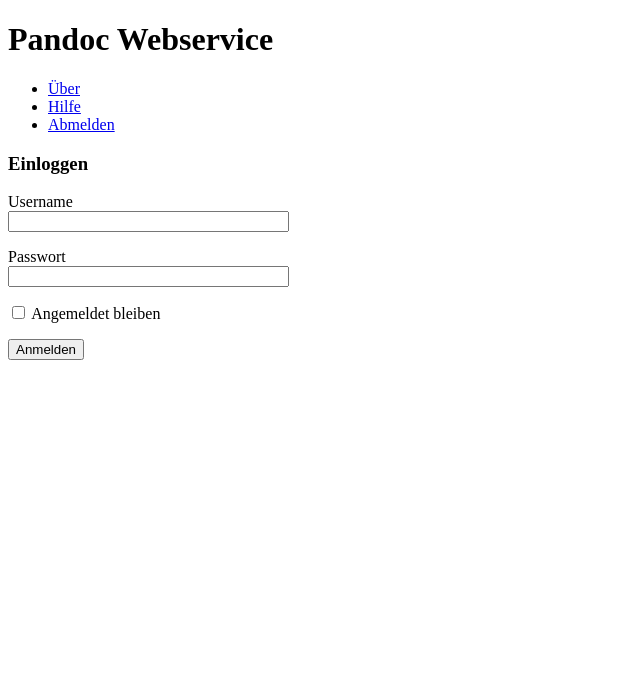
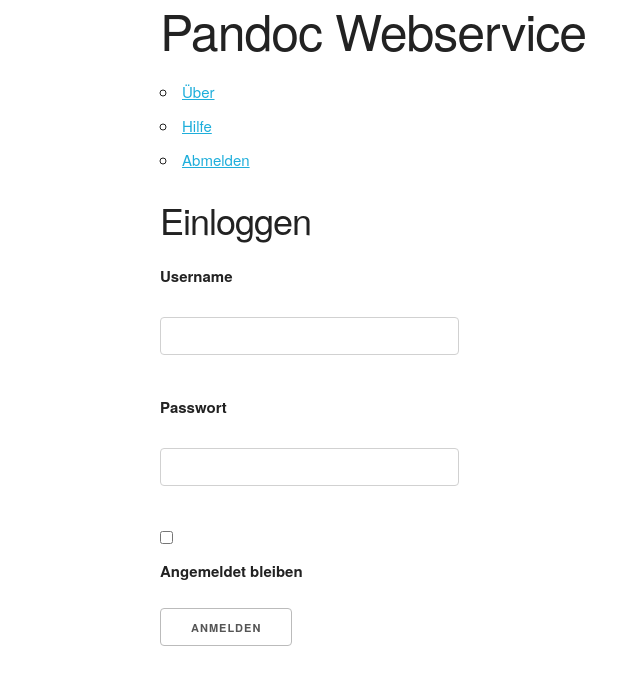
Before and after one commit to jadolan/pandoc_webservice, a Flask app: page /login in a window 1280 px wide. Shown: the top 685 px of the page, without its empty margins (0-640 px from the left). Run offline with Flask 2, Linux system fonts and the light colour scheme.

Commit message:
add skeleton.css

```diff
--- /dev/null
+++ b/app/static/css/skeleton.css
@@ -0,0 +1,418 @@
+/*
+* Skeleton V2.0.4
+* Copyright 2014, Dave Gamache
+* www.getskeleton.com
+* Free to use under the MIT license.
+* http://www.opensource.org/licenses/mit-license.php
+* 12/29/2014
+*/
+
+
+/* Table of contents
+––––––––––––––––––––––––––––––––––––––––––––––––––
+- Grid
+- Base Styles
+- Typography
+- Links
+- Buttons
+- Forms
+- Lists
+- Code
+- Tables
+- Spacing
+- Utilities
+- Clearing
+- Media Queries
+*/
+
+
+/* Grid
+–––––––––––––––––––––––––––––––––––––––––––––––––– */
+.container {
+  position: relative;
+  width: 100%;
+  max-width: 960px;
+  margin: 0 auto;
+  padding: 0 20px;
+  box-sizing: border-box; }
+.column,
+.columns {
+  width: 100%;
+  float: left;
+  box-sizing: border-box; }
+
+/* For devices larger than 400px */
+@media (min-width: 400px) {
+  .container {
+    width: 85%;
+    padding: 0; }
+}
+
+/* For devices larger than 550px */
+@media (min-width: 550px) {
+  .container {
+    width: 80%; }
+  .column,
+  .columns {
+    margin-left: 4%; }
+  .column:first-child,
+  .columns:first-child {
+    margin-left: 0; }
+
+  .one.column,
+  .one.columns                    { width: 4.66666666667%; }
+  .two.columns                    { width: 13.3333333333%; }
+  .three.columns                  { width: 22%;            }
+  .four.columns                   { width: 30.6666666667%; }
+  .five.columns                   { width: 39.3333333333%; }
+  .six.columns                    { width: 48%;            }
+  .seven.columns                  { width: 56.6666666667%; }
+  .eight.columns                  { width: 65.3333333333%; }
+  .nine.columns                   { width: 74.0%;          }
+  .ten.columns                    { width: 82.6666666667%; }
+  .eleven.columns                 { width: 91.3333333333%; }
+  .twelve.columns                 { width: 100%; margin-left: 0; }
+
+  .one-third.column               { width: 30.6666666667%; }
+  .two-thirds.column              { width: 65.3333333333%; }
+
+  .one-half.column                { width: 48%; }
+
+  /* Offsets */
+  .offset-by-one.column,
+  .offset-by-one.columns          { margin-left: 8.66666666667%; }
+  .offset-by-two.column,
+  .offset-by-two.columns          { margin-left: 17.3333333333%; }
+  .offset-by-three.column,
+  .offset-by-three.columns        { margin-left: 26%;            }
+  .offset-by-four.column,
+  .offset-by-four.columns         { margin-left: 34.6666666667%; }
+  .offset-by-five.column,
+  .offset-by-five.columns         { margin-left: 43.3333333333%; }
+  .offset-by-six.column,
+  .offset-by-six.columns          { margin-left: 52%;            }
+  .offset-by-seven.column,
+  .offset-by-seven.columns        { margin-left: 60.6666666667%; }
+  .offset-by-eight.column,
+  .offset-by-eight.columns        { margin-left: 69.3333333333%; }
+  .offset-by-nine.column,
+  .offset-by-nine.columns         { margin-left: 78.0%;          }
+  .offset-by-ten.column,
+  .offset-by-ten.columns          { margin-left: 86.6666666667%; }
+  .offset-by-eleven.column,
+  .offset-by-eleven.columns       { margin-left: 95.3333333333%; }
+
+  .offset-by-one-third.column,
+  .offset-by-one-third.columns    { margin-left: 34.6666666667%; }
+  .offset-by-two-thirds.column,
+  .offset-by-two-thirds.columns   { margin-left: 69.3333333333%; }
+
+  .offset-by-one-half.column,
+  .offset-by-one-half.columns     { margin-left: 52%; }
+
+}
+
+
+/* Base Styles
+–––––––––––––––––––––––––––––––––––––––––––––––––– */
+/* NOTE
+html is set to 62.5% so that all the REM measurements throughout Skeleton
+are based on 10px sizing. So basically 1.5rem = 15px :) */
+html {
+  font-size: 62.5%; }
+body {
+  font-size: 1.5em; /* currently ems cause chrome bug misinterpreting rems on body element */
+  line-height: 1.6;
+  font-weight: 400;
+  font-family: "Raleway", "HelveticaNeue", "Helvetica Neue", Helvetica, Arial, sans-serif;
+  color: #222; }
+
+
+/* Typography
+–––––––––––––––––––––––––––––––––––––––––––––––––– */
+h1, h2, h3, h4, h5, h6 {
+  margin-top: 0;
+  margin-bottom: 2rem;
+  font-weight: 300; }
+h1 { font-size: 4.0rem; line-height: 1.2;  letter-spacing: -.1rem;}
+h2 { font-size: 3.6rem; line-height: 1.25; letter-spacing: -.1rem; }
+h3 { font-size: 3.0rem; line-height: 1.3;  letter-spacing: -.1rem; }
+h4 { font-size: 2.4rem; line-height: 1.35; letter-spacing: -.08rem; }
+h5 { font-size: 1.8rem; line-height: 1.5;  letter-spacing: -.05rem; }
+h6 { font-size: 1.5rem; line-height: 1.6;  letter-spacing: 0; }
+
+/* Larger than phablet */
+@media (min-width: 550px) {
+  h1 { font-size: 5.0rem; }
+  h2 { font-size: 4.2rem; }
+  h3 { font-size: 3.6rem; }
+  h4 { font-size: 3.0rem; }
+  h5 { font-size: 2.4rem; }
+  h6 { font-size: 1.5rem; }
+}
+
+p {
+  margin-top: 0; }
+
+
+/* Links
+–––––––––––––––––––––––––––––––––––––––––––––––––– */
+a {
+  color: #1EAEDB; }
+a:hover {
+  color: #0FA0CE; }
+
+
+/* Buttons
+–––––––––––––––––––––––––––––––––––––––––––––––––– */
+.button,
+button,
+input[type="submit"],
+input[type="reset"],
+input[type="button"] {
+  display: inline-block;
+  height: 38px;
+  padding: 0 30px;
+  color: #555;
+  text-align: center;
+  font-size: 11px;
+  font-weight: 600;
+  line-height: 38px;
+  letter-spacing: .1rem;
+  text-transform: uppercase;
+  text-decoration: none;
+  white-space: nowrap;
+  background-color: transparent;
+  border-radius: 4px;
+  border: 1px solid #bbb;
+  cursor: pointer;
+  box-sizing: border-box; }
+.button:hover,
+button:hover,
+input[type="submit"]:hover,
+input[type="reset"]:hover,
+input[type="button"]:hover,
+.button:focus,
+button:focus,
+input[type="submit"]:focus,
+input[type="reset"]:focus,
+input[type="button"]:focus {
+  color: #333;
+  border-color: #888;
+  outline: 0; }
+.button.button-primary,
+button.button-primary,
+input[type="submit"].button-primary,
+input[type="reset"].button-primary,
+input[type="button"].button-primary {
+  color: #FFF;
+  background-color: #33C3F0;
+  border-color: #33C3F0; }
+.button.button-primary:hover,
+button.button-primary:hover,
+input[type="submit"].button-primary:hover,
+input[type="reset"].button-primary:hover,
+input[type="button"].button-primary:hover,
+.button.button-primary:focus,
+button.button-primary:focus,
+input[type="submit"].button-primary:focus,
+input[type="reset"].button-primary:focus,
+input[type="button"].button-primary:focus {
+  color: #FFF;
+  background-color: #1EAEDB;
+  border-color: #1EAEDB; }
+
+
+/* Forms
+–––––––––––––––––––––––––––––––––––––––––––––––––– */
+input[type="email"],
+input[type="number"],
+input[type="search"],
+input[type="text"],
+input[type="tel"],
+input[type="url"],
+input[type="password"],
+textarea,
+select {
+  height: 38px;
+  padding: 6px 10px; /* The 6px vertically centers text on FF, ignored by Webkit */
+  background-color: #fff;
+  border: 1px solid #D1D1D1;
+  border-radius: 4px;
+  box-shadow: none;
+  box-sizing: border-box; }
+/* Removes awkward default styles on some inputs for iOS */
+input[type="email"],
+input[type="number"],
+input[type="search"],
+input[type="text"],
+input[type="tel"],
+input[type="url"],
+input[type="password"],
+textarea {
+  -webkit-appearance: none;
+     -moz-appearance: none;
+          appearance: none; }
+textarea {
+  min-height: 65px;
+  padding-top: 6px;
+  padding-bottom: 6px; }
+input[type="email"]:focus,
+input[type="number"]:focus,
+input[type="search"]:focus,
+input[type="text"]:focus,
+input[type="tel"]:focus,
+input[type="url"]:focus,
+input[type="password"]:focus,
+textarea:focus,
+select:focus {
+  border: 1px solid #33C3F0;
+  outline: 0; }
+label,
+legend {
+  display: block;
+  margin-bottom: .5rem;
+  font-weight: 600; }
+fieldset {
+  padding: 0;
+  border-width: 0; }
+input[type="checkbox"],
+input[type="radio"] {
+  display: inline; }
+label > .label-body {
+  display: inline-block;
+  margin-left: .5rem;
+  font-weight: normal; }
+
+
+/* Lists
+–––––––––––––––––––––––––––––––––––––––––––––––––– */
+ul {
+  list-style: circle inside; }
+ol {
+  list-style: decimal inside; }
+ol, ul {
+  padding-left: 0;
+  margin-top: 0; }
+ul ul,
+ul ol,
+ol ol,
+ol ul {
+  margin: 1.5rem 0 1.5rem 3rem;
+  font-size: 90%; }
+li {
+  margin-bottom: 1rem; }
+
+
+/* Code
+–––––––––––––––––––––––––––––––––––––––––––––––––– */
+code {
+  padding: .2rem .5rem;
+  margin: 0 .2rem;
+  font-size: 90%;
+  white-space: nowrap;
+  background: #F1F1F1;
+  border: 1px solid #E1E1E1;
+  border-radius: 4px; }
+pre > code {
+  display: block;
+  padding: 1rem 1.5rem;
+  white-space: pre; }
+
+
+/* Tables
+–––––––––––––––––––––––––––––––––––––––––––––––––– */
+th,
+td {
+  padding: 12px 15px;
+  text-align: left;
+  border-bottom: 1px solid #E1E1E1; }
+th:first-child,
+td:first-child {
+  padding-left: 0; }
+th:last-child,
+td:last-child {
+  padding-right: 0; }
+
+
+/* Spacing
+–––––––––––––––––––––––––––––––––––––––––––––––––– */
+button,
+.button {
+  margin-bottom: 1rem; }
+input,
+textarea,
+select,
+fieldset {
+  margin-bottom: 1.5rem; }
+pre,
+blockquote,
+dl,
+figure,
+table,
+p,
+ul,
+ol,
+form {
+  margin-bottom: 2.5rem; }
+
+
+/* Utilities
+–––––––––––––––––––––––––––––––––––––––––––––––––– */
+.u-full-width {
+  width: 100%;
+  box-sizing: border-box; }
+.u-max-full-width {
+  max-width: 100%;
+  box-sizing: border-box; }
+.u-pull-right {
+  float: right; }
+.u-pull-left {
+  float: left; }
+
+
+/* Misc
+–––––––––––––––––––––––––––––––––––––––––––––––––– */
+hr {
+  margin-top: 3rem;
+  margin-bottom: 3.5rem;
+  border-width: 0;
+  border-top: 1px solid #E1E1E1; }
+
+
+/* Clearing
+–––––––––––––––––––––––––––––––––––––––––––––––––– */
+
+/* Self Clearing Goodness */
+.container:after,
+.row:after,
+.u-cf {
+  content: "";
+  display: table;
+  clear: both; }
+
+
+/* Media Queries
+–––––––––––––––––––––––––––––––––––––––––––––––––– */
+/*
+Note: The best way to structure the use of media queries is to create the queries
+near the relevant code. For example, if you wanted to change the styles for buttons
+on small devices, paste the mobile query code up in the buttons section and style it
+there.
+*/
+
+
+/* Larger than mobile */
+@media (min-width: 400px) {}
+
+/* Larger than phablet (also point when grid becomes active) */
+@media (min-width: 550px) {}
+
+/* Larger than tablet */
+@media (min-width: 750px) {}
+
+/* Larger than desktop */
+@media (min-width: 1000px) {}
+
+/* Larger than Desktop HD */
+@media (min-width: 1200px) {}
--- a/app/templates/base.html
+++ b/app/templates/base.html
@@ -1,14 +1,20 @@
 <!DOCTYPE html>
 <html>
+
 <head>
     <meta charset='utf-8'>
     <meta name='description' content=''>
     <meta name='author' content='Jana Dolan'>
     <meta name='viewport' content='width=device-width, initial-scale=1'>
     <title>{{ title }}</title>
+    <link rel='stylesheet' type='text/css' href='../static/css/normalize.css' />
+    <link rel='stylesheet' type='text/css' href='../static/css/skeleton.css' />
+    <link rel='stylesheet' type='text/css' href='../static/css/style.css' />
 </head>
+
 <body>
-        <header>
+    <div class='container'>
+        <header class='row header'>
             <div class='label'>
                 <h1 class='title'>Pandoc Webservice</h1>
                 <nav class='navigation'>
@@ -26,11 +32,13 @@
                 </nav>
             </div>
         </header>
-        <main class='content'>
+    </div>
+    <main class='row content'>
         {% block content %}
         {% endblock %}
     </main>
-        <footer>
+    <footer class='row footer'>
     </footer>
 </body>
+
 </html>
--- a/app/templates/index.html
+++ b/app/templates/index.html
@@ -1,6 +1,7 @@
 {% extends 'base.html' %}
 
 {% block content %}
+<div class='container'>
     <div id='instruction'>
         <h3>Anleitung</h3>
         <p>.md-Datei hochladen, mögliche weitere Konfiguration, ...</p>
@@ -8,4 +9,5 @@
     <div id='conversion'>
         ## Dies ist ein Platzhalter
     </div>
+</div>
 {% endblock %}
--- a/app/templates/login.html
+++ b/app/templates/login.html
@@ -1,6 +1,7 @@
 {% extends 'base.html' %}
 
 {% block content %}
+<div class='container'>
     <div class='login'>
         <h3>Einloggen</h3>
         <form action='' method='post' novalidate>
@@ -24,4 +25,5 @@
             </p>
         </form>
     </div>
+</div>
 {% endblock %}
```
Also changed, not shown: app/static/css/normalize.css (added), app/static/css/style.css (added). Lines whose indentation alone changed are shown as unchanged.
